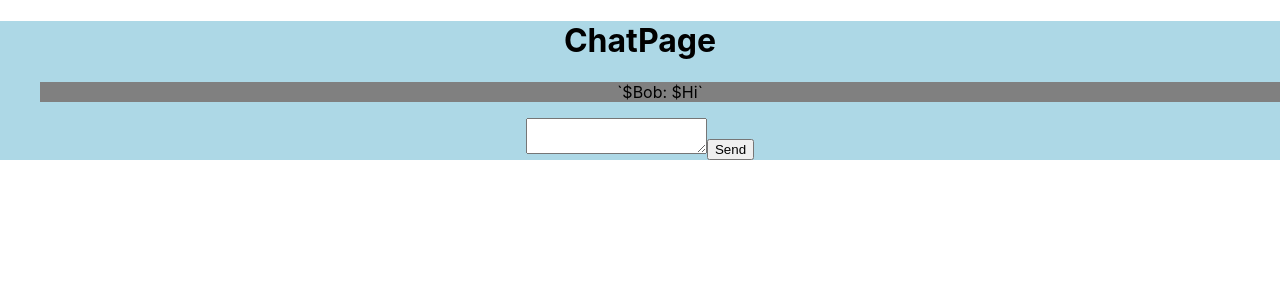
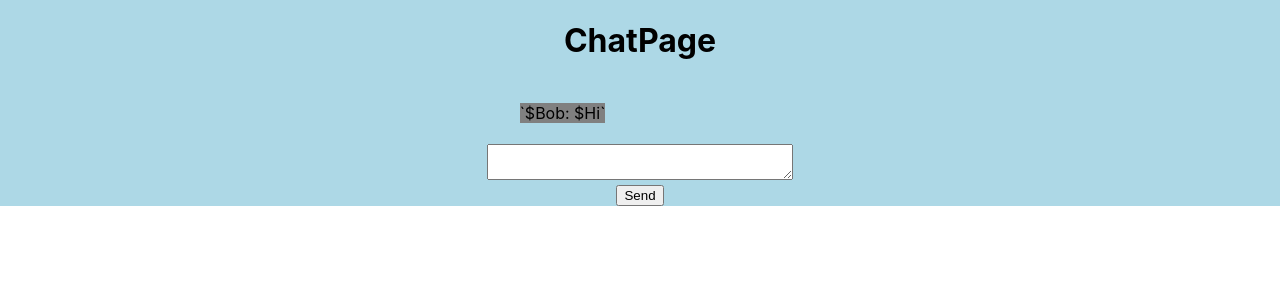
Before and after one commit to Ruaridhi/Chat-App, a React (Create React App) app in the folder client/: page / in a window 1280 px wide. Both pictures are taken after typing "Sample" into the empty fields and a click on the button "Sumbit". Shown: the top 300 px of the page. Built offline with nearby package versions, Linux system fonts and the light colour scheme; no server answers.

Commit message:
further message styling

```diff
--- a/client/src/Components/ChatPage.css
+++ b/client/src/Components/ChatPage.css
@@ -1,3 +1,11 @@
 .chatPage {
   background-color: lightblue;
+  display: flex;
+  align-items: center;
+  justify-content: center;
+  flex-flow: column;
 }
+
+.textBox {
+  min-width: 300px;
+}
--- a/client/src/Components/ChatPage.js
+++ b/client/src/Components/ChatPage.js
@@ -24,7 +24,8 @@ export default function ChatPage({ user }) {
       <h1>ChatPage</h1>
       <Message messages={messagesArr} />
       <form>
-        <textarea onChange={handleChange} />
+        <textarea className="textBox" onChange={handleChange} />
+        <br />
         <button onClick={handleSubmit}>Send</button>
       </form>
     </div>
--- a/client/src/Components/Message.css
+++ b/client/src/Components/Message.css
@@ -1,17 +1,22 @@
 .userMessages {
-  display: flex;
-  align-items: right;
   background-color: green;
-  flex-direction: column;
+  max-width: 400px;
+  list-style: none;
+  margin: 5px;
+  margin-left: 200px;
+  width: 300px;
+  min-width: 300px;
 }
 
 .otherMessages {
+  background-color: grey;
+  max-width: 400px;
+  list-style: none;
+  margin: 5px;
+  margin-right: 200px;
+}
+
+.allMessages {
   display: flex;
-  align-items: left;
-  background-color: grey;
   flex-direction: column;
 }
-
-.userMessages li {
-  display: inline-block;
-}
--- a/client/src/Components/Message.js
+++ b/client/src/Components/Message.js
@@ -10,7 +10,7 @@ export default function Message({ messages }) {
   return (
     <div>
       {user ? (
-        <ul className="test">
+        <ul className="allMessages">
           {messages.map((message) => {
             return (
               <li
```
